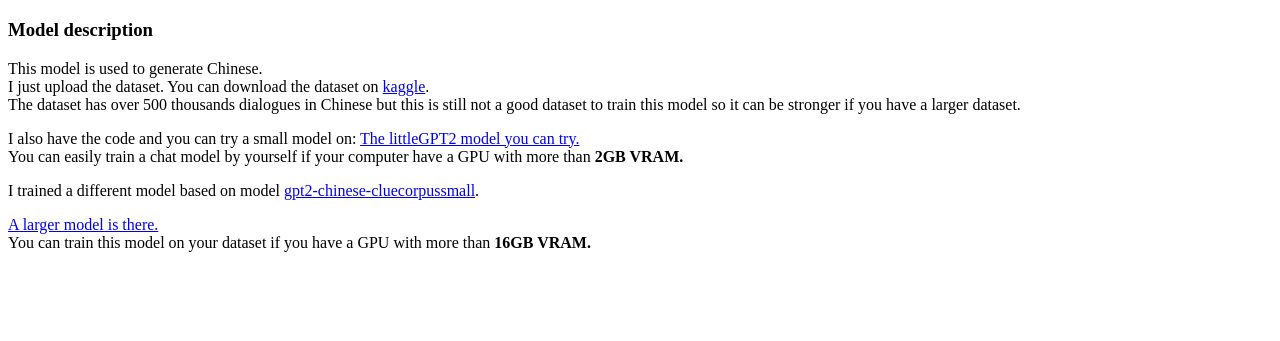
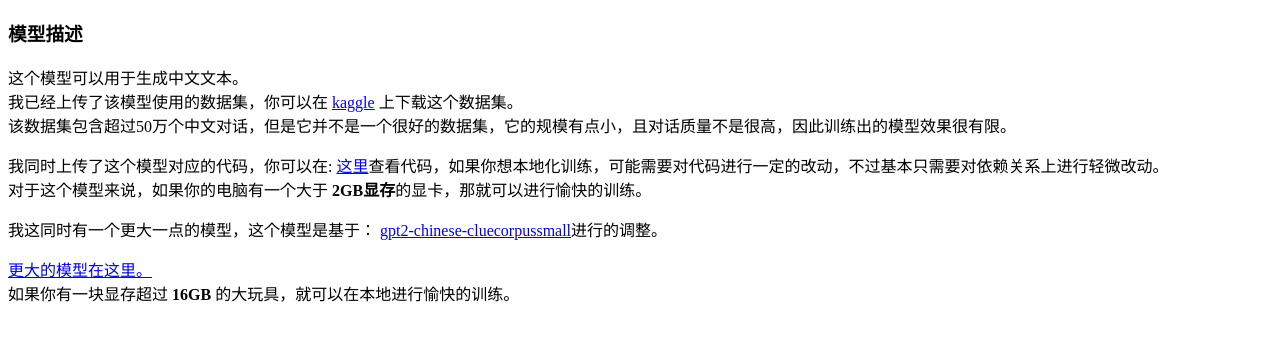
Before and after one commit to AHardworkingMan/AHardworkingMan.github.io, a plain HTML site: page index.html in a window 1280 px wide. Shown: the part 231-572 px from the top of the page. Drawn offline with Linux system fonts and the light colour scheme.

Commit message:
Update index.html

```diff
--- a/index.html
+++ b/index.html
@@ -14,11 +14,12 @@
 <body>
 	<p><img src="./pic/头像.png" id="tx"/>&emsp;&emsp;<img src="./pic/dialogue0.png" id="dialogue0" /></p>
 	<h1>The Chinese GPT2 Model</h1>
+	<p></p>
 
-	<h3>Model description</h3>
-	<p>This model is used to generate Chinese. <br/>I just upload the dataset. You can download the dataset on <a href="https://www.kaggle.com/datasets/jackyuuup/littlegpt">kaggle</a>.<br/>The dataset has over 500 thousands dialogues in Chinese but this is still not a good dataset to train this model so it can be stronger if you have a larger dataset.</p>
-	<p>I also have the code and you can try a small model on: <a href="https://www.kaggle.com/code/jackyuuup/littlegptmodel">The littleGPT2 model you can try.</a><br/>You can easily train a chat model by yourself if your computer have a GPU with more than <b>2GB VRAM.</b></p>
-	<p>I trained a different model based on model <a href="https://huggingface.co/uer/gpt2-chinese-cluecorpussmall">gpt2-chinese-cluecorpussmall</a>.</p>
-	<p><a href="https://www.kaggle.com/code/jackyuuup/littlegpt2">A larger model is there.</a><br/> You can train this model on your dataset if you have a GPU with more than <b>16GB VRAM.</b></p>
+	<h3>模型描述</h3>
+	<p>这个模型可以用于生成中文文本。 <br/>我已经上传了该模型使用的数据集，你可以在 <a href="https://www.kaggle.com/datasets/jackyuuup/littlegpt">kaggle</a> 上下载这个数据集。<br/>该数据集包含超过50万个中文对话，但是它并不是一个很好的数据集，它的规模有点小，且对话质量不是很高，因此训练出的模型效果很有限。</p>
+	<p>我同时上传了这个模型对应的代码，你可以在: <a href="https://www.kaggle.com/code/jackyuuup/littlegptmodel">这里</a>查看代码，如果你想本地化训练，可能需要对代码进行一定的改动，不过基本只需要对依赖关系上进行轻微改动。<br/>对于这个模型来说，如果你的电脑有一个大于 <b>2GB显存</b>的显卡，那就可以进行愉快的训练。</p>
+	<p>我这同时有一个更大一点的模型，这个模型是基于： <a href="https://huggingface.co/uer/gpt2-chinese-cluecorpussmall">gpt2-chinese-cluecorpussmall</a>进行的调整。</p>
+	<p><a href="https://www.kaggle.com/code/jackyuuup/littlegpt2">更大的模型在这里。</a><br/> 如果你有一块显存超过 <b>16GB</b> 的大玩具，就可以在本地进行愉快的训练。</p>
 </body>
 </html>
```
